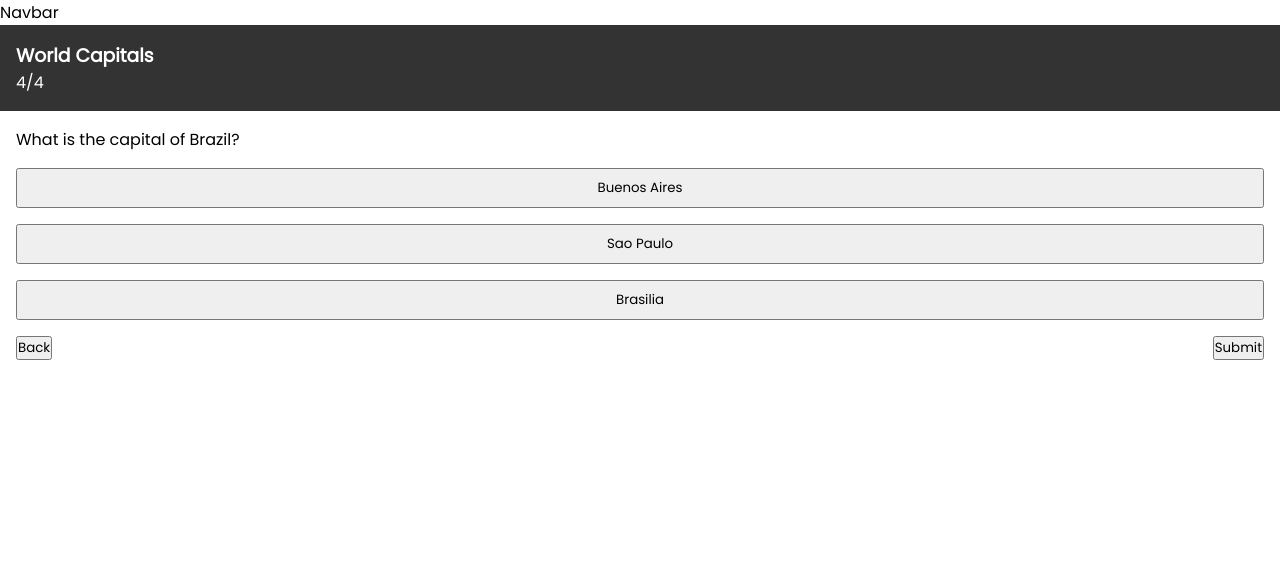
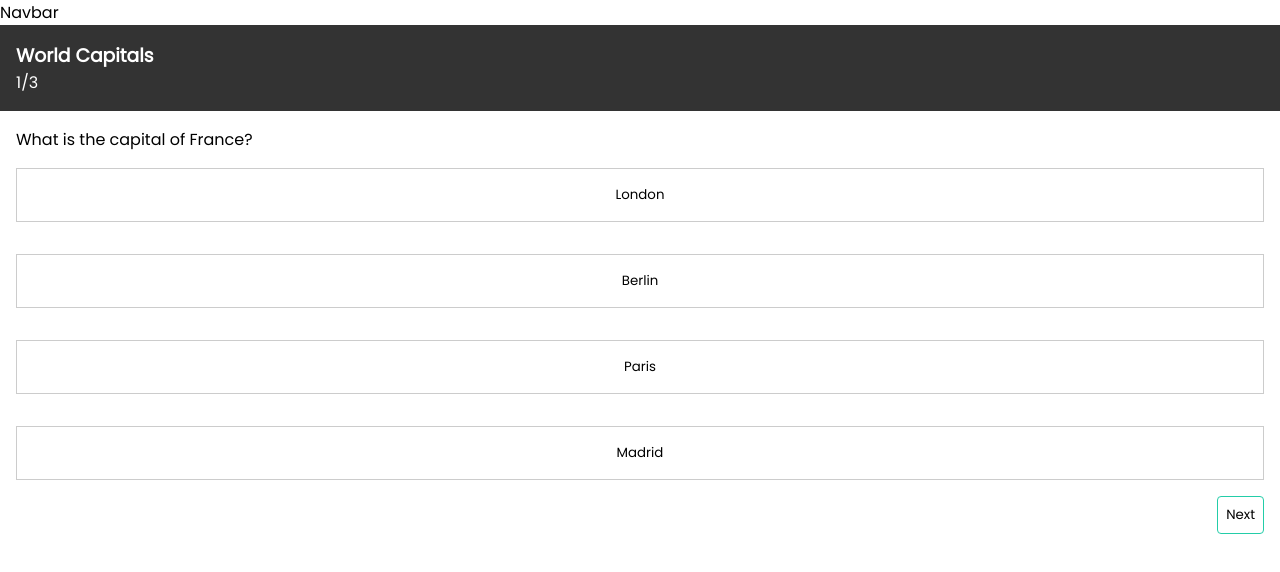
Before and after one commit to Tom-Mouse-p/quizapp, a React (Vite) app: page / in a window 1280 px wide. Shown: the top 572 px of the page. Built offline with nearby package versions, Linux system fonts and the light colour scheme.

Commit message:
removed the back/prev button as per requirements

```diff
--- a/src/Pages/quiz.tsx
+++ b/src/Pages/quiz.tsx
@@ -18,45 +18,49 @@ function Quiz() {
         questions: [
             {
                 question: "What is the capital of France?",
-                options: ["London", "Berlin", "Paris"],
+                options: ["London", "Berlin", "Paris", "Madrid"],
                 answer: "Paris",
             },
             {
                 question: "Which city is the capital of Japan?",
-                options: ["Beijing", "Seoul", "Tokyo"],
+                options: ["Beijing", "Seoul", "Tokyo", "Osaka"],
                 answer: "Tokyo",
             },
             {
                 question: "Canberra is the capital of which country?",
-                options: ["Australia", "New Zealand", "Canada"],
+                options: ["Australia", "New Zealand", "Canada", "Fiji"],
                 answer: "Australia",
-            },
-            {
-                question: "What is the capital of Brazil?",
-                options: ["Buenos Aires", "Sao Paulo", "Brasilia"],
-                answer: "Brasilia",
             },
         ],
     };
 
     const [quizTopic, setQuizTopic] = useState<string>("");
+
     const [currentQuestion, setCurrentQuestion] = useState<Question>(
-        response.questions[0] // Initial question
+        response.questions[0]
     );
-    const [currentQuizIndex, setCurrentQuizIndex] = useState<number>(3);
+    const [currentQuizIndex, setCurrentQuizIndex] = useState<number>(0);
+    const [selectedOption, setSelectedOption] = useState<string | null>(null);
+
     const totalQuestions: number = response.questions.length;
 
     useEffect(() => {
         setQuizTopic(response.topic);
-        populateBoard(response);
+        populateBoard(response, true);
     }, []);
 
-    function populateBoard(response: Response) {
+    const populateBoard = (response: Response, next: boolean) => {
         if (currentQuizIndex < totalQuestions) {
-            setCurrentQuizIndex(currentQuizIndex + 1);
+            if (next) {
+                setCurrentQuizIndex(currentQuizIndex + 1);
+            } else setCurrentQuizIndex(currentQuizIndex - 1);
             setCurrentQuestion(response.questions[currentQuizIndex]);
         }
-    }
+    };
+
+    const handleSubmit = (next: boolean) => {
+        populateBoard(response, next);
+    };
 
     return (
         <main className="hero">
@@ -70,20 +74,35 @@ function Quiz() {
                 <p>{currentQuestion.question}</p>
                 <div className="optionList">
                     {currentQuestion.options.map((option, index) => (
-                        <button type="button" value={option} key={index}>
+                        <button
+                            type="button"
+                            className={`quiz-button ${
+                                selectedOption === option ? "selected" : ""
+                            }`}
+                            onClick={() => setSelectedOption(option)}
+                            key={index}
+                        >
                             {option}
                         </button>
                     ))}
                 </div>
                 <div className="quizNav">
-                    {currentQuizIndex < totalQuestions ? (
-                        <button className="nextButton">Next</button>
-                    ) : (
-                        <button className="nextButton">Submit</button>
-                    )}
-                    {currentQuizIndex > 1 && (
-                        <button className="backButton">Back</button>
-                    )}
+                    <button
+                        type="button"
+                        className="nextButton"
+                        onClick={() => handleSubmit(true)}
+                    >
+                        {currentQuizIndex < totalQuestions ? "Next" : "Submit"}
+                    </button>
+                    {/* {currentQuizIndex > 1 && (
+                        <button
+                            type="button"
+                            className="backButton"
+                            onClick={() => handleSubmit(false)}
+                        >
+                            Back
+                        </button>
+                    )} */}
                 </div>
             </div>
         </main>
--- a/src/assets/styles/quiz.css
+++ b/src/assets/styles/quiz.css
@@ -9,22 +9,14 @@
     display: flex;
     flex-direction: column;
     gap: 1rem;
-}
-
-.quizContainer > p {
-    /* margin-bottom: 1rem; */
+    user-select: none;
 }
 
 .optionList {
     display: flex;
     flex-direction: column;
-    gap: 1rem;
+    gap: 2rem;
     /* padding: 1rem; */
-    /* background-color: aqua; */
-}
-
-.optionList > button {
-    padding: 0.5rem;
     /* background-color: aqua; */
 }
 
@@ -33,3 +25,38 @@
     justify-content: space-between;
     flex-direction: row-reverse;
 }
+
+.backButton,
+.nextButton {
+    padding: 0.5rem;
+    border: 1px solid #cccccc;
+    background-color: #ffffff;
+    border-radius: 0.25rem;
+}
+
+.nextButton {
+    border: 1px solid var(--color-secondary);
+}
+
+.backButton:focus,
+.nextButton:focus {
+    outline: 1px solid var(--color-primary);
+}
+
+.quiz-button {
+    display: inline-block;
+    padding: 1rem;
+    border: 1px solid #cccccc;
+    background-color: #ffffff;
+    cursor: pointer;
+    user-select: none;
+    transition: background-color 0.3s;
+}
+
+.quiz-button.selected {
+    background-color: var(--color-secondary);
+}
+
+.quiz-button:focus {
+    outline: 1px solid var(--color-primary);
+}
```
